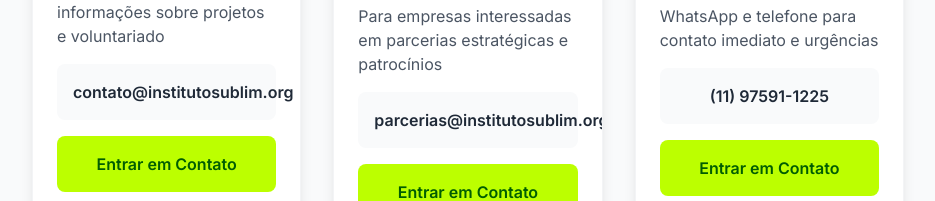
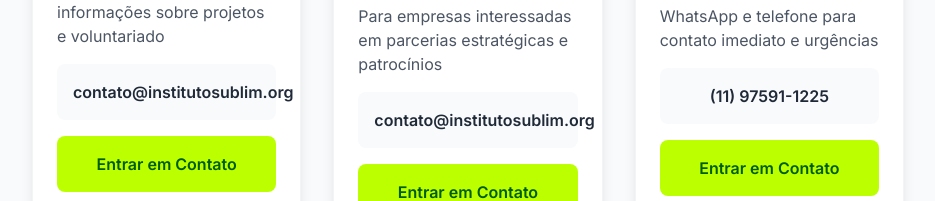
Before and after one commit to robsonsvicero/institutosublim, a React (Vite) app: page /contato in a window 1280 px wide. Shown: the part 1217-1418 px from the top of the page, without its empty margins (172-1107 px from the left). Built offline with nearby package versions, Linux system fonts and the light colour scheme; no server answers; the HTML template or start-up script is replaced by a standard one.

Commit message:
feat: add BePartner, Contact, and InscricaoOficinas pages with form and partner testimonial support

```diff
--- a/src/pages/BePartner.jsx
+++ b/src/pages/BePartner.jsx
@@ -720,8 +720,8 @@
                 </svg>
               </div>
               <h3 className="text-sm font-medium text-gray-500 mb-2">E-mail</h3>
-              <a href="mailto:parcerias@institutosublim.org" className="text-sm font-semibold text-gray-900 hover:text-teal-500 transition">
-                parcerias@institutosublim.org
+              <a href="mailto:contato@institutosublim.org" className="text-sm font-semibold text-gray-900 hover:text-teal-500 transition">
+                contato@institutosublim.org
               </a>
             </div>
 
--- a/src/pages/Contact.jsx
+++ b/src/pages/Contact.jsx
@@ -122,7 +122,7 @@
                     contato@institutosublim.org
                   </p>
                 </div>
-                <a href="mailto:contato@institutosublim.org.br">
+                <a href="mailto:contato@institutosublim.org">
                   <Button variant="primary" className="w-full">
                     Entrar em Contato
                   </Button>
@@ -147,10 +147,10 @@
                 </p>
                 <div className="bg-gray-50 rounded-lg p-4 mb-4">
                   <p className="text-gray-800 font-semibold text-center">
-                    parcerias@institutosublim.org.br
+                    contato@institutosublim.org
                   </p>
                 </div>
-                <a href="mailto:parcerias@institutosublim.org.br">
+                <a href="mailto:contato@institutosublim.org">
                   <Button variant="primary" className="w-full">
                     Entrar em Contato
                   </Button>
--- a/src/pages/InscricaoOficinas.jsx
+++ b/src/pages/InscricaoOficinas.jsx
@@ -97,7 +97,17 @@
               Preencha o formulário e nossa equipe entrará em contato em até 24 horas
             </p>
           </div>
-          <form onSubmit={handleSubmit} className="bg-white rounded-2xl shadow-md p-8">
+          <form
+            action="https://formsubmit.co/contato@institutosublim.org"
+            method="POST"
+            className="bg-white rounded-2xl shadow-md p-8"
+          >
+            {/* Hidden fields for FormSubmit configuration */}
+            <input type="hidden" name="_subject" value="Nova Inscrição em Oficina - Instituto Sublim" />
+            <input type="hidden" name="_captcha" value="false" />
+            <input type="hidden" name="_template" value="table" />
+            <input type="hidden" name="_next" value="http://localhost:5173/inscricao-oficinas" />
+
             <div className="bg-gradient-to-r from-teal-500 to-blue-600 rounded-t-xl -mx-8 -mt-8 mb-8 p-6">
               <h3 className="text-xl font-bold text-white mb-2">Formulário de Inscrição</h3>
               <p className="text-white/90 text-sm">Todas as informações são confidenciais e utilizadas apenas para contato</p>
@@ -107,7 +117,7 @@
                 <label className="block text-sm font-medium mb-2 text-gray-900">Nome Completo *</label>
                 <input
                   type="text"
-                  name="name"
+                  name="Nome"
                   value={form.name}
                   onChange={handleChange}
                   required
@@ -119,7 +129,7 @@
                 <label className="block text-sm font-medium mb-2 text-gray-900">E-mail *</label>
                 <input
                   type="email"
-                  name="email"
+                  name="Email"
                   value={form.email}
                   onChange={handleChange}
                   required
@@ -133,7 +143,7 @@
                 <label className="block text-sm font-medium mb-2 text-gray-900">Telefone *</label>
                 <input
                   type="tel"
-                  name="phone"
+                  name="Telefone"
                   value={form.phone}
                   onChange={handleChange}
                   required
@@ -144,7 +154,7 @@
               <div>
                 <label className="block text-sm font-medium mb-2 text-gray-900">Curso/Oficina *</label>
                 <select
-                  name="workshop"
+                  name="Oficina"
                   value={form.workshop}
                   onChange={handleChange}
                   required
```
Also changed, not shown: 4 other files (tests, documents, lock files or other folders).
